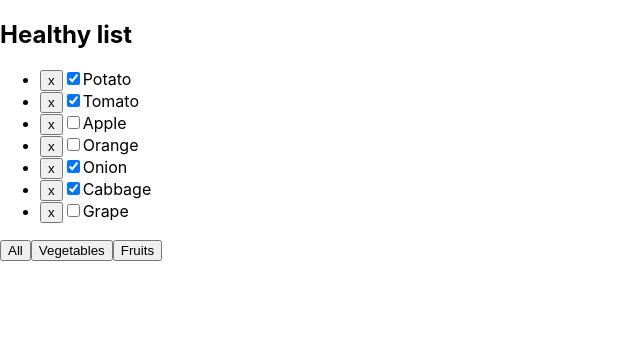
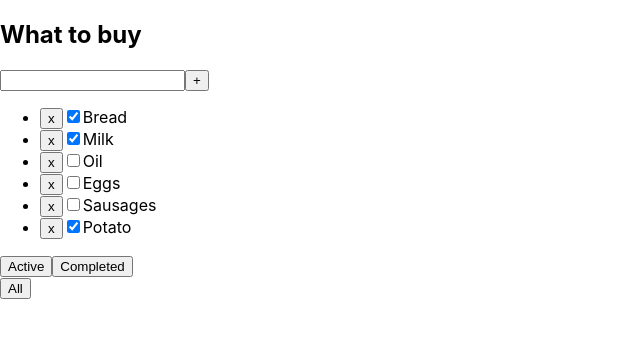
Before and after one commit to Masha-Gorb/todolist-app, a React (Create React App) app: page / in a window 1280 px wide. Shown: the top 338 px of the page, without its empty margins (0-640 px from the left). Built offline with nearby package versions, Linux system fonts and the light colour scheme.

Commit message:
addTask p.1

```diff
--- a/src/App.tsx
+++ b/src/App.tsx
@@ -1,6 +1,7 @@
 import React, {useState} from 'react'
 import {TodoList} from "./TodoList";
 import {Grosery} from "./Components/Grocery";
+import {v1} from "uuid";
 
 export type filterType = "All" | "Active" | "Completed"
 export type filterForProductsType = 'All' | 'Vegetables' | 'Fruits'
@@ -8,30 +9,44 @@ export type filterForProductsType = 'All' | 'Vegetables' | 'Fruits'
 const App =() => {
 
     let [tasks, setTasks] = useState([
-        {id: 1, title: "Bread", checked: true},
-        {id: 2, title: "Milk", checked: true},
-        {id: 3, title: "Oil", checked: false},
-        {id: 4, title: "Eggs", checked: false},
-        {id: 5, title: "Sausages", checked: false},
-        {id: 6, title: "Potato", checked: true}
+        {id: v1(), title: "Bread", checked: true},
+        {id: v1(), title: "Milk", checked: true},
+        {id: v1(), title: "Oil", checked: false},
+        {id: v1(), title: "Eggs", checked: false},
+        {id: v1(), title: "Sausages", checked: false},
+        {id: v1(), title: "Potato", checked: true}
     ])
 
-    let [products, setProduct] = useState([
-            {id: 1, title: 'Potato', isVegetable: true},
-            {id: 2, title: 'Tomato', isVegetable: true},
-            {id: 3, title: 'Apple', isVegetable: false},
-            {id: 4, title: 'Orange', isVegetable: false},
-            {id: 6, title: 'Onion', isVegetable: true},
-            {id: 7, title: 'Cabbage', isVegetable: true},
-            {id: 8, title: 'Grape', isVegetable: false},
-
-        ]
-    )
-
-    const deleteProduct = (productId: number) => {
-        let actualProducts = products.filter(f => f.id!==productId)
-        setProduct(actualProducts)
-    }
+    //ДЛЯ ТРЕНИРОВОЧНОЙ КОМПОНЕНТЫ
+    // let [products, setProduct] = useState([
+    //         {id: 1, title: 'Potato', isVegetable: true},
+    //         {id: 2, title: 'Tomato', isVegetable: true},
+    //         {id: 3, title: 'Apple', isVegetable: false},
+    //         {id: 4, title: 'Orange', isVegetable: false},
+    //         {id: 6, title: 'Onion', isVegetable: true},
+    //         {id: 7, title: 'Cabbage', isVegetable: true},
+    //         {id: 8, title: 'Grape', isVegetable: false},
+    //
+    //     ]
+    // )
+    //
+    // const deleteProduct = (productId: number) => {
+    //     let actualProducts = products.filter(f => f.id!==productId)
+    //     setProduct(actualProducts)
+    // }
+    //
+    // let [filter, setFilter] = useState<filterForProductsType>('All')
+    // const changeProductFilter = (filterProductsValue: filterForProductsType) => {
+    //     setFilter(filterProductsValue)
+    // }
+    //
+    // let filtredProducts = products
+    // if (filter === 'Vegetables') {
+    //     filtredProducts= products.filter(f => f.isVegetable)
+    // }
+    // if (filter === 'Fruits') {
+    //     filtredProducts = products.filter(f => !f.isVegetable)
+    // }
 
     //делаем удаление таски
     //передаем функции аргумент - в нашем случае найтись может по Id
@@ -41,23 +56,13 @@ const App =() => {
     //запустить перерисовку можем только с помощью сетТаскс через юзСтейт
 
     //про фильтр: делетеТаск1 это результирующий массив который удовлетворяет условию
-    // const deleteTask = (taskId: number) => {
-    //    let deleteTask1 = tasks.filter( f => f.id!==taskId )
-    //     setTasks(deleteTask1)
-    // }
+    const deleteTask = (taskId: string) => {
+        console.log(taskId)
+       let deleteTask1 = tasks.filter( f => f.id!==taskId )
 
-    let [filter, setFilter] = useState<filterForProductsType>('All')
-    const changeProductFilter = (filterProductsValue: filterForProductsType) => {
-        setFilter(filterProductsValue)
+        setTasks(deleteTask1)
     }
 
-    let filtredProducts = products
-    if (filter === 'Vegetables') {
-        filtredProducts= products.filter(f => f.isVegetable)
-    }
-    if (filter === 'Fruits') {
-        filtredProducts = products.filter(f => !f.isVegetable)
-    }
 
 
     //создали стейт чтобы хранить разные фильтры
@@ -71,34 +76,44 @@ const App =() => {
     //прописали этой функции логику
     //кинули эту функцию в сетФильтр
 
-    // let [filter, setFilter] = useState<filterType>("All")
-    // const changeFilter = (filterValue: filterType) => {
-    //     setFilter(filterValue)
-    // }
-    //
-    // let filtredTasks = tasks
-    // if (filter === "Active") {
-    //     filtredTasks = tasks.filter(f =>!f.checked)
-    // }
-    // if (filter === "Completed") {
-    //     filtredTasks = tasks.filter(f =>f.checked)
-    // }
+    let [filter, setFilter] = useState<filterType>("All")
+    const changeFilter = (filterValue: filterType) => {
+        setFilter(filterValue)
+    }
+
+    let filtredTasks = tasks
+    if (filter === "Active") {
+        filtredTasks = tasks.filter(f =>!f.checked)
+    }
+    if (filter === "Completed") {
+        filtredTasks = tasks.filter(f =>f.checked)
+    }
+
+    //!! !!! ДОБАВЛЕНИЕ ТАСКИ !! !!
+    //создали функцию (с каким угодно функционалом) и передали ее в коллбек
+    //внутри создали переменную новаяТаска и засетали ее в стейт с помощью спред оператора
 
 
+    const addTask = () => {
+        let newTask = {id: v1(), title: "New Task", checked: true}
+        setTasks([newTask, ...tasks])
+    }
+
     return <div>
-        {/*<TodoList*/}
-        {/*    title="What to buy"*/}
-        {/*    tasks={filtredTasks}*/}
-        {/*    deleteTask={deleteTask}*/}
-        {/*    changeFilter={changeFilter}*/}
+        <TodoList
+            title="What to buy"
+            tasks={filtredTasks}
+            deleteTask={deleteTask}
+            changeFilter={changeFilter}
+            addTask={addTask}
+        />
+
+        {/*<Grosery*/}
+        {/*    name={'Healthy list'}*/}
+        {/*product={filtredProducts}*/}
+        {/*    deleteProduct={deleteProduct}*/}
+        {/*    changeProductFilter={changeProductFilter}*/}
         {/*/>*/}
-
-        <Grosery
-            name={'Healthy list'}
-        product={filtredProducts}
-            deleteProduct={deleteProduct}
-            changeProductFilter={changeProductFilter}
-        />
     </div>
 }
 
--- a/src/TodoList.tsx
+++ b/src/TodoList.tsx
@@ -3,7 +3,7 @@ import {filterType} from "./App";
 import {Button} from "./Components/Button";
 
 type tasksPropsType = {
-    id: number,
+    id: string
     title: string
     checked: boolean
 }
@@ -12,18 +12,25 @@ type propsType = {
     //title=!string — значит что тайтл может прийти а может не прийти в компоненту
     title: string
     tasks: Array<tasksPropsType>
-    deleteTask: (taskId: number) => void //void потому что в функции нет return
+    deleteTask: (taskId: string) => void //void потому что в функции нет return
     changeFilter: (filterValue: filterType) => void
+    addTask: () => void
 }
 
 export const TodoList = (props:propsType) => {
+
+    const addTaskHandler = () => {
+        props.addTask()
+    }
+
     return (
         <div>
-
-
         <h2>{props.title}</h2>
         <input/>
-        <button>+</button>
+
+        <button onClick={addTaskHandler}>+</button>
+            {/*не забывать вызывать функцию кога тут пишем*/}
+
         <div>
             <ul>
                 {props.tasks.map(m => {
```
